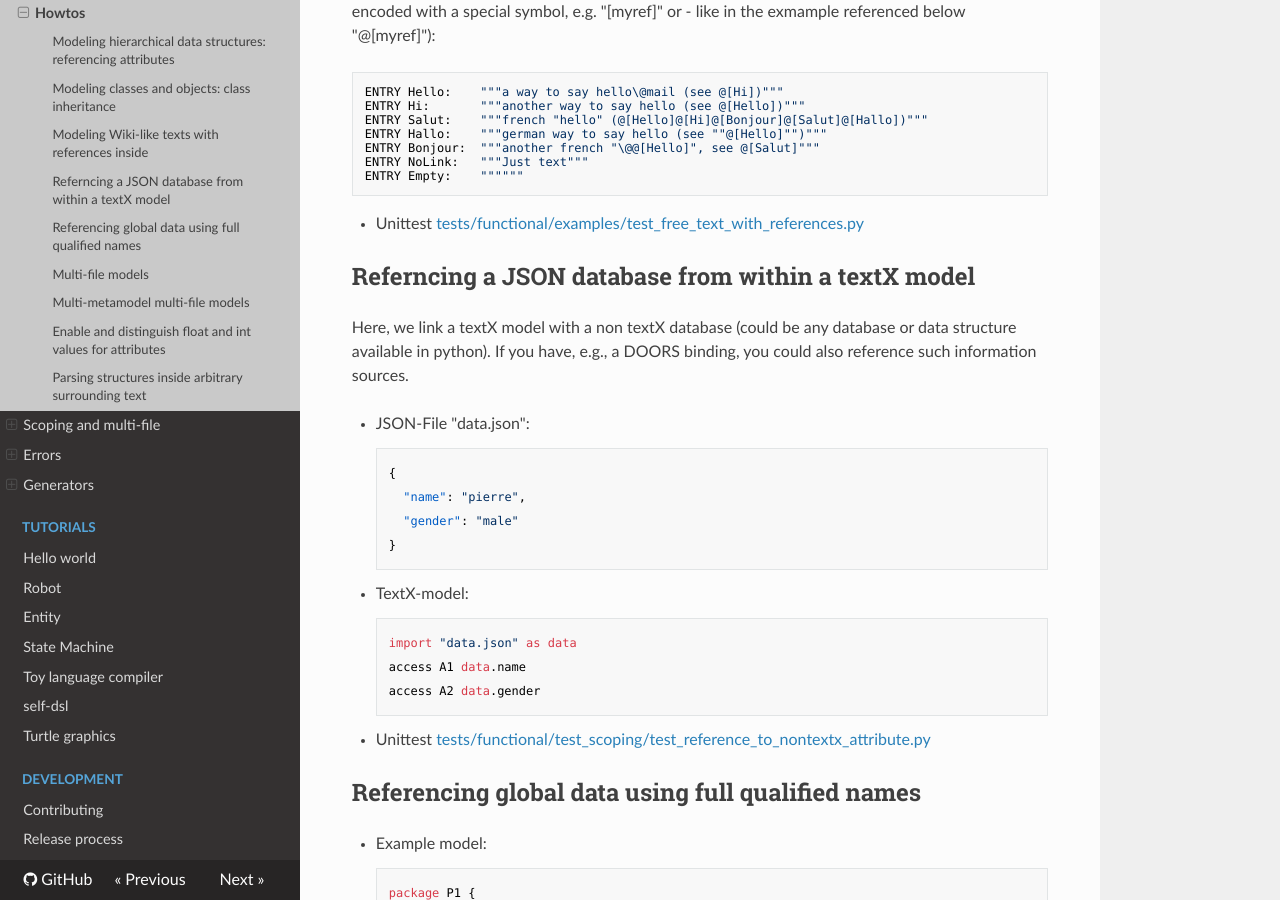
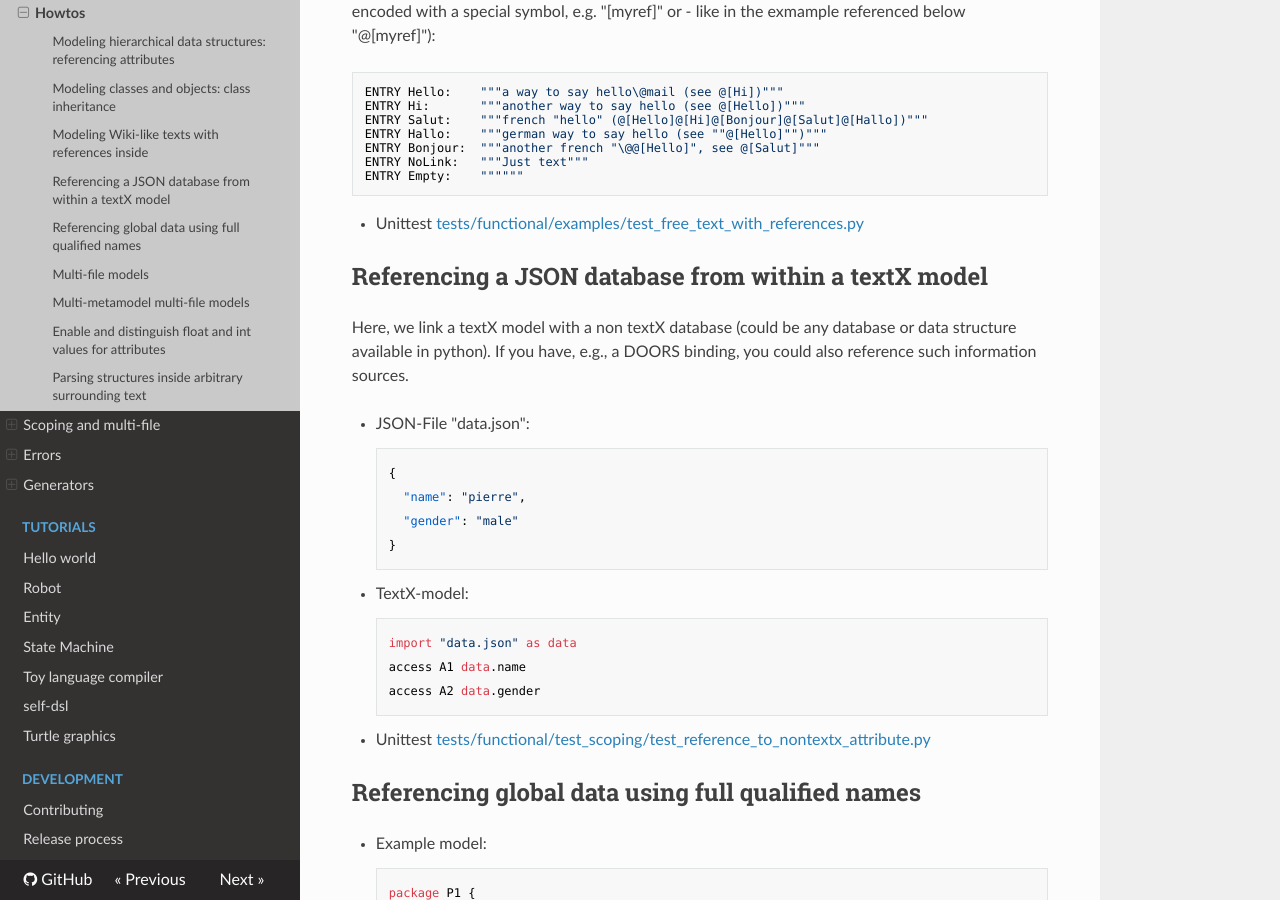
Before and after one commit to textX/textX, an MkDocs documentation site: the page built from docs/howto.md, in a window 1280 px wide and 900 px high, scrolled down 1028 px. Built offline with MkDocs 1.6.1, drawn with Linux system fonts in a browser that asks for light colours; nearby versions of some CDN libraries.

Commit message:
Fix typo

```diff
--- a/docs/howto.md
+++ b/docs/howto.md
@@ -60,7 +60,7 @@ like in the exmample referenced below "@[myref]"):
    [tests/functional/examples/test_free_text_with_references.py](https://github.com/textX/textX/blob/master/tests/functional/examples/test_free_text_with_references.py)
 
 
-## Referncing a JSON database from within a textX model
+## Referencing a JSON database from within a textX model
 
 Here, we link a textX model with a non textX database (could be any database
 or data structure available in python). If you have, e.g., a DOORS binding,
```
